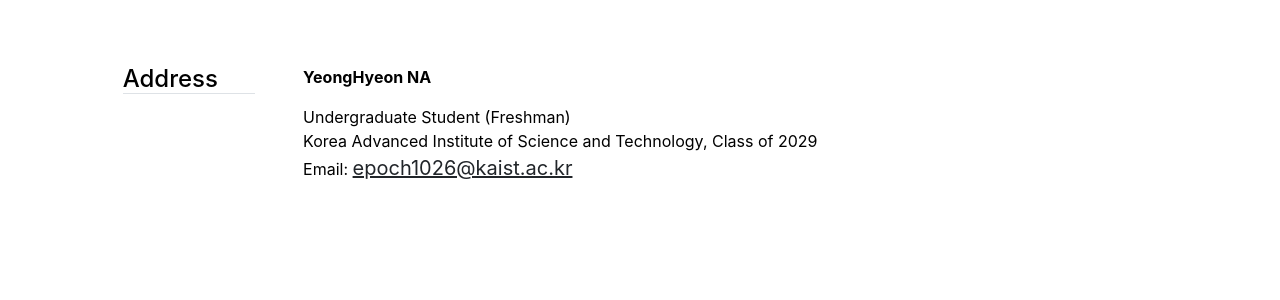
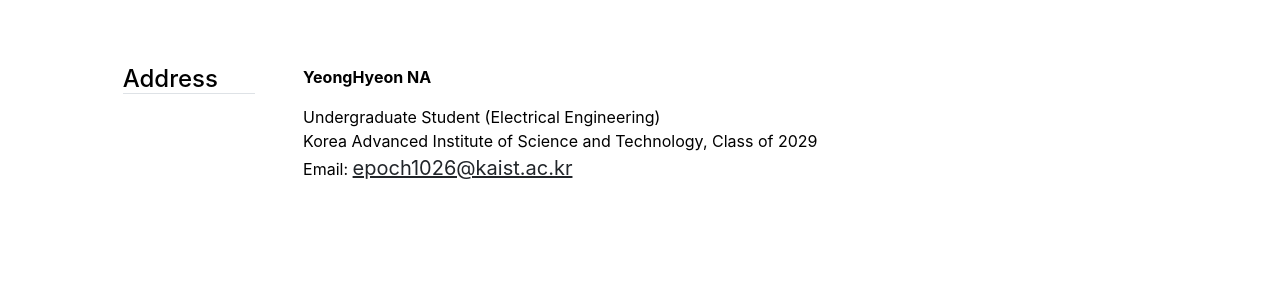
Before and after one commit to ynghyn-na/ynghyn-na.github.io, a Jekyll site: the page built from cv.md, in a window 1280 px wide and 900 px high, scrolled down 3390 px. Shown: the part 326-626 px from the top of the window. Built offline with Jekyll 4.4.1, drawn with Linux system fonts in a browser that asks for light colours.

Commit message:
Update address.yml

```diff
--- a/_data/cv/address.yml
+++ b/_data/cv/address.yml
@@ -1,6 +1,6 @@
 - title: 'YeongHyeon NA'
   description: |
-    Undergraduate Student (Freshman)<br>
+    Undergraduate Student (Electrical Engineering)<br>
     Korea Advanced Institute of Science and Technology, Class of 2029<br>
     Email: <a href="mailto:epoch1026@kaist.ac.kr" class="fs-5" aria-label="Email">
       epoch1026@kaist.ac.kr
```
